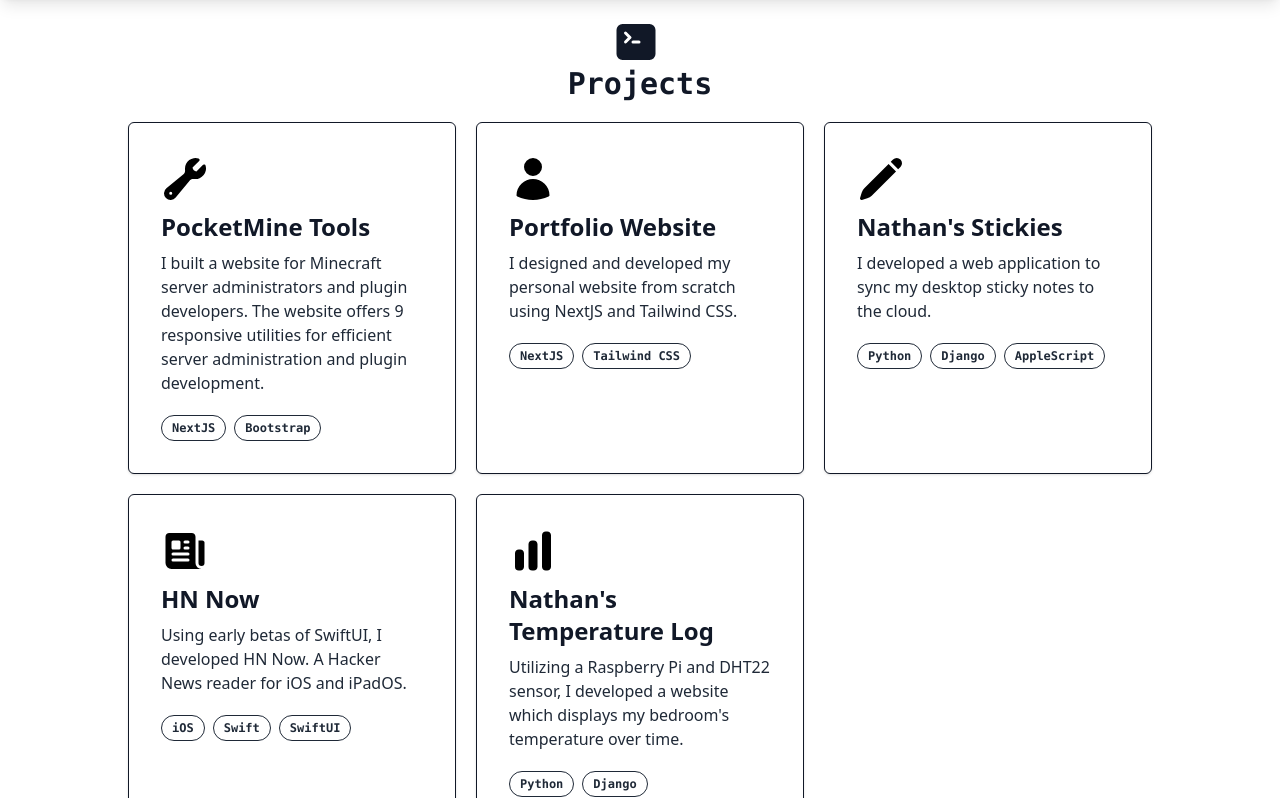
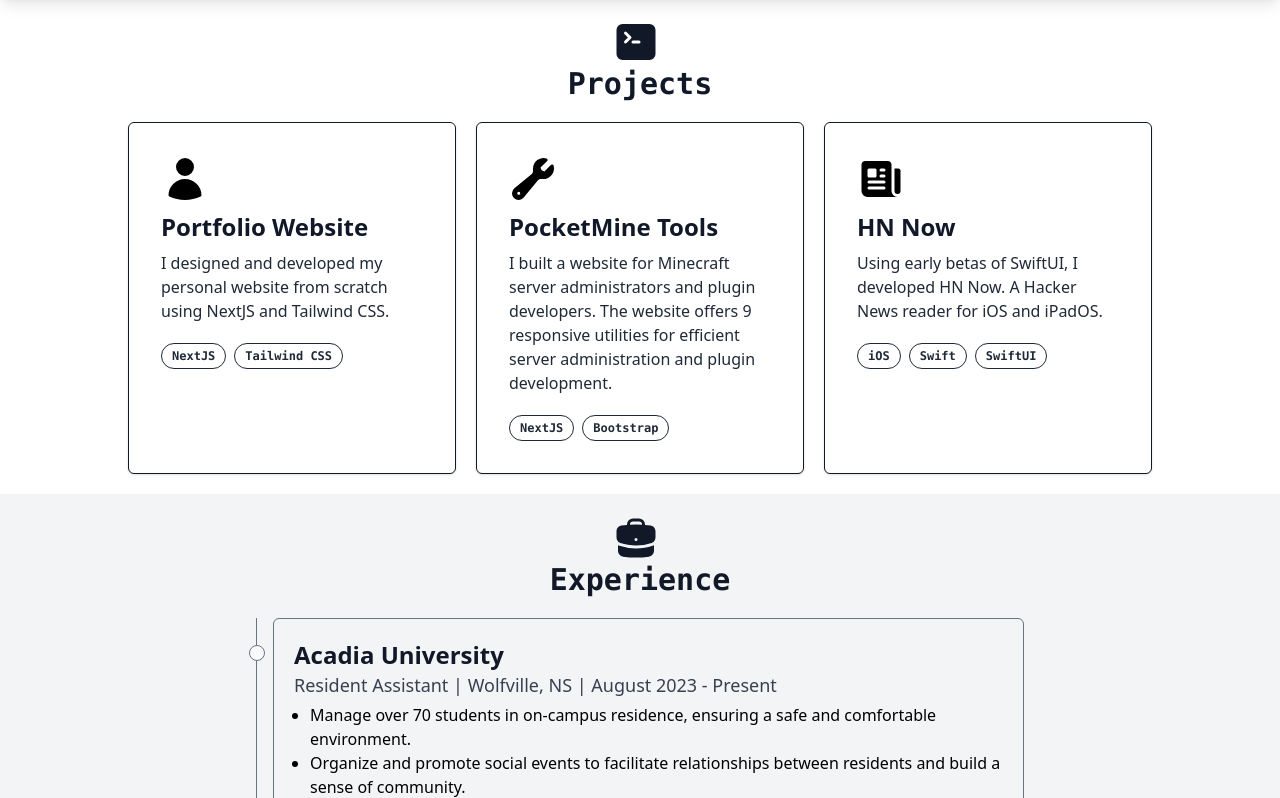
Before and after one commit to nathanfredericks/nathanfredericks.github.io, a Next.js app: page / in a window 1280 px wide. Shown: the part 762-1560 px from the top of the page. Built offline with nearby package versions, Linux system fonts and the light colour scheme.

Commit message:
Remove some projects, add links to cards, and give IDs to sections

```diff
--- a/components/Card.tsx
+++ /dev/null
@@ -1,28 +0,0 @@
-import React from 'react';
-
-type Props = {
-  Icon: React.ElementType;
-  name: string;
-  description: string;
-  tags: string[];
-};
-
-export default function Card({ Icon, name, description, tags }: Props) {
-  return (
-    <article className="rounded-md border border-gray-900 bg-white p-6 shadow transition duration-300 ease-in-out hover:-translate-y-1 md:p-8">
-      <Icon className="h-12 w-12" />
-      <h1 className="my-2 text-2xl font-bold text-gray-900">{name}</h1>
-      <p className="mb-3 font-medium text-gray-800">{description}</p>
-      <div className="flex flex-row flex-wrap">
-        {tags.map((tag) => (
-          <span
-            key={tag}
-            className="me-2 mt-1 whitespace-nowrap rounded-full border border-gray-800 bg-white px-2.5 py-1 font-mono text-xs font-bold text-gray-800 md:mt-2"
-          >
-            {tag}
-          </span>
-        ))}
-      </div>
-    </article>
-  );
-}
--- /dev/null
+++ b/components/ProjectCard.tsx
@@ -0,0 +1,39 @@
+import React from 'react';
+
+type Props = {
+  Icon: React.ElementType;
+  name: string;
+  description: string;
+  tags: string[];
+  link?: string;
+};
+
+export default function ProjectCard({Icon, name, description, tags, link}: Props) {
+  const card = (
+    <>
+      <Icon className="h-12 w-12"/><h1 className="my-2 text-2xl font-bold text-gray-900">{name}</h1><p
+        className="mb-3 font-medium text-gray-800">{description}</p>
+      <div className="flex flex-row flex-wrap">
+        {tags.map((tag) => (
+          <span
+            key={tag}
+            className="me-2 mt-1 whitespace-nowrap rounded-full border border-gray-800 bg-white px-2.5 py-1 font-mono text-xs font-bold text-gray-800 md:mt-2"
+          >
+            {tag}
+          </span>
+        ))}
+      </div>
+    </>
+  )
+
+  return (
+    <article
+      className="rounded-md border border-gray-900 bg-white p-6 shadow transition duration-300 ease-in-out hover:-translate-y-1 md:p-8">
+      {link ? (
+        <a href={link} target="_blank">
+          {card}
+        </a>
+      ) : card}
+    </article>
+  );
+}
--- a/pages/index.tsx
+++ b/pages/index.tsx
@@ -1,13 +1,13 @@
-import { EnvelopeIcon } from '@heroicons/react/24/solid';
 import githubMark from '../public/github-mark.svg';
 import linkedinIcon from '../public/linkedin-icon.svg';
 import Image from 'next/image';
-import Section from '@/sections/Section';
 import ProjectsSection from '@/sections/ProjectsSection';
 import ExperienceSection from '@/sections/ExperienceSection';
 import SkillsSection from '@/sections/SkillsSection';
 import EducationSection from '@/sections/EducationSection';
+import ContactSection from '@/sections/ContactSection';
 import Head from 'next/head';
+
 
 export default function Home() {
   return (
@@ -19,6 +19,7 @@
           content="Hello! My name's Nathan.  I'm a Computer Science student at Acadia University. I'm passionate about building quality software that can make an impact." />
         <title>Nathan Fredericks | Computer Science student</title>
       </Head>
+
       {/* Header */}
       <header className="header-bg relative flex min-h-[95vh] flex-col items-center justify-center px-5 py-10 shadow-lg">
         <div className="relative md:mb-10">
@@ -41,6 +42,7 @@
         <div className="flex flex-row flex-wrap justify-center">
           <a
             href="https://github.com/nathanfredericks"
+            target="_blank"
             className="mx-2.5 mt-3 rounded-md border border-gray-900 bg-white px-5 py-2.5 text-center font-mono text-gray-900 shadow transition duration-300 ease-in-out hover:-translate-y-1 hover:bg-gray-100 focus:outline-none focus:ring-4 focus:ring-gray-200"
           >
             <div className="inline-flex items-center">
@@ -50,6 +52,7 @@
           </a>
           <a
             href="https://www.linkedin.com/in/nathanfredericks/"
+            target="_blank"
             className="mx-2.5 mt-3 rounded-md border border-gray-900 bg-white px-5 py-2.5 text-center font-mono text-gray-900 shadow transition duration-300 ease-in-out hover:-translate-y-1 hover:bg-gray-100 focus:outline-none focus:ring-4 focus:ring-gray-200"
           >
             <div className="inline-flex items-center">
@@ -69,18 +72,7 @@
       <ExperienceSection />
       <SkillsSection />
       <EducationSection />
-      <Section Icon={EnvelopeIcon} name="Contact">
-        <p className="text-center text-xl font-medium text-gray-800">
-          Send me an email at{' '}
-          <a
-            href="mailto:nathan@fredericks.dev"
-            className="text-blue-700 underline"
-          >
-            nathan@fredericks.dev
-          </a>{' '}
-          and I will get back to you as soon as possible.
-        </p>
-      </Section>
+      <ContactSection />
 
       {/* Footer */}
       <footer className="p-5 text-center">
--- /dev/null
+++ b/sections/ContactSection.tsx
@@ -0,0 +1,19 @@
+import {EnvelopeIcon} from '@heroicons/react/24/solid';
+import Section from '@/sections/Section';
+
+export default function ContactSection() {
+  return (
+    <Section id="contact" Icon={EnvelopeIcon} name="Contact">
+      <p className="text-center text-xl font-medium text-gray-800">
+        Send me an email at{' '}
+        <a
+          href="mailto:nathan@fredericks.dev"
+          className="text-blue-700 underline"
+        >
+          nathan@fredericks.dev
+        </a>{' '}
+        and I will get back to you as soon as possible.
+      </p>
+    </Section>
+  );
+}
--- a/sections/EducationSection.tsx
+++ b/sections/EducationSection.tsx
@@ -4,7 +4,7 @@
 
 export default function EducationSection() {
   return (
-    <Section Icon={AcademicCapIcon} name="Education" shaded>
+    <Section id="education" Icon={AcademicCapIcon} name="Education" shaded>
       <Timeline>
         <TimelineItem
           title="Acadia University"
--- a/sections/ExperienceSection.tsx
+++ b/sections/ExperienceSection.tsx
@@ -4,7 +4,7 @@
 
 export default function ExperienceSection() {
   return (
-    <Section Icon={BriefcaseIcon} name="Experience" shaded>
+    <Section id="experience" Icon={BriefcaseIcon} name="Experience" shaded>
       <Timeline>
         <TimelineItem
           title="Acadia University"
--- a/sections/ProjectsSection.tsx
+++ b/sections/ProjectsSection.tsx
@@ -1,47 +1,36 @@
 import {
-  ChartBarIcon,
   CommandLineIcon,
   NewspaperIcon,
-  PencilIcon,
   UserIcon,
   WrenchIcon,
 } from '@heroicons/react/24/solid';
-import Card from '@/components/Card';
+import ProjectCard from '@/components/ProjectCard';
 import Section from '@/sections/Section';
 
 export default function ProjectsSection() {
   return (
-    <Section Icon={CommandLineIcon} name="Projects">
+    <Section id="projects" Icon={CommandLineIcon} name="Projects">
       <div className="grid grid-cols-1 gap-5 md:grid-cols-2 lg:grid-cols-3">
-        <Card
+        <ProjectCard
+          Icon={UserIcon}
+          name="Portfolio Website"
+          description="I designed and developed my personal website from scratch using NextJS and Tailwind CSS."
+          tags={['NextJS', 'Tailwind CSS']}
+          link="https://github.com/nathanfredericks/nathanfredericks.github.io"
+        />
+        <ProjectCard
           Icon={WrenchIcon}
           name="PocketMine Tools"
           description="I built a website for Minecraft server administrators and plugin developers. The website offers 9 responsive utilities for efficient server administration and plugin development."
           tags={['NextJS', 'Bootstrap']}
+          link="https://github.com/nathanfredericks/pocketmine-tools"
         />
-        <Card
-          Icon={UserIcon}
-          name="Portfolio Website"
-          description="I designed and developed my personal website from scratch using NextJS and Tailwind CSS."
-          tags={['NextJS', 'Tailwind CSS']}
-        />
-        <Card
-          Icon={PencilIcon}
-          name="Nathan's Stickies"
-          description="I developed a web application to sync my desktop sticky notes to the cloud."
-          tags={['Python', 'Django', 'AppleScript']}
-        />
-        <Card
+        <ProjectCard
           Icon={NewspaperIcon}
           name="HN Now"
           description="Using early betas of SwiftUI, I developed HN Now. A Hacker News reader for iOS and iPadOS."
           tags={['iOS', 'Swift', 'SwiftUI']}
-        />
-        <Card
-          Icon={ChartBarIcon}
-          name="Nathan's Temperature Log"
-          description="Utilizing a Raspberry Pi and DHT22 sensor, I developed a website which displays my bedroom's temperature over time."
-          tags={['Python', 'Django', 'Raspberry Pi']}
+          link="https://github.com/nathanfredericks/HNNow"
         />
       </div>
     </Section>
--- a/sections/Section.tsx
+++ b/sections/Section.tsx
@@ -1,15 +1,17 @@
 import React from 'react';
 
 type Props = {
+  id: string;
   Icon: React.ElementType;
   name: string;
   children: React.ReactNode;
   shaded?: boolean;
 };
 
-export default function Section({ Icon, name, shaded, children }: Props) {
+export default function Section({ id, Icon, name, shaded, children }: Props) {
   return (
     <section
+      id={id}
       className={`flex flex-col items-center justify-center px-2 py-5 md:p-5  ${shaded ? 'bg-gray-100' : ''}`}
     >
       <div className="max-w-screen-lg">
--- a/sections/SkillsSection.tsx
+++ b/sections/SkillsSection.tsx
@@ -3,7 +3,7 @@
 
 export default function SkillsSection() {
   return (
-    <Section Icon={Cog6ToothIcon} name="Skills">
+    <Section id="skills" Icon={Cog6ToothIcon} name="Skills">
       <div className="grid grid-cols-1 gap-5 md:grid-cols-2">
         <div>
           <h2 className="text-2xl font-bold text-gray-900">
```
